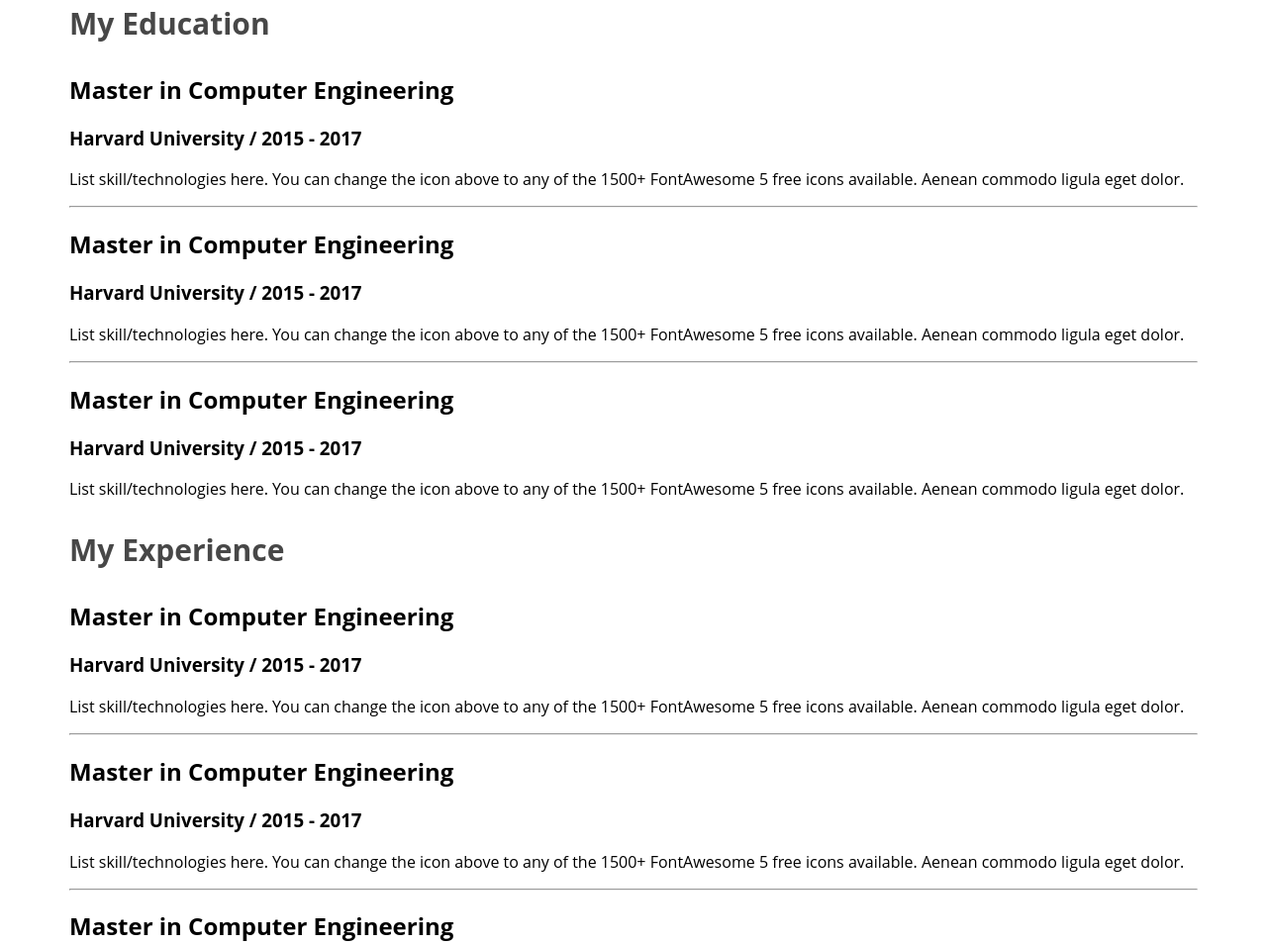
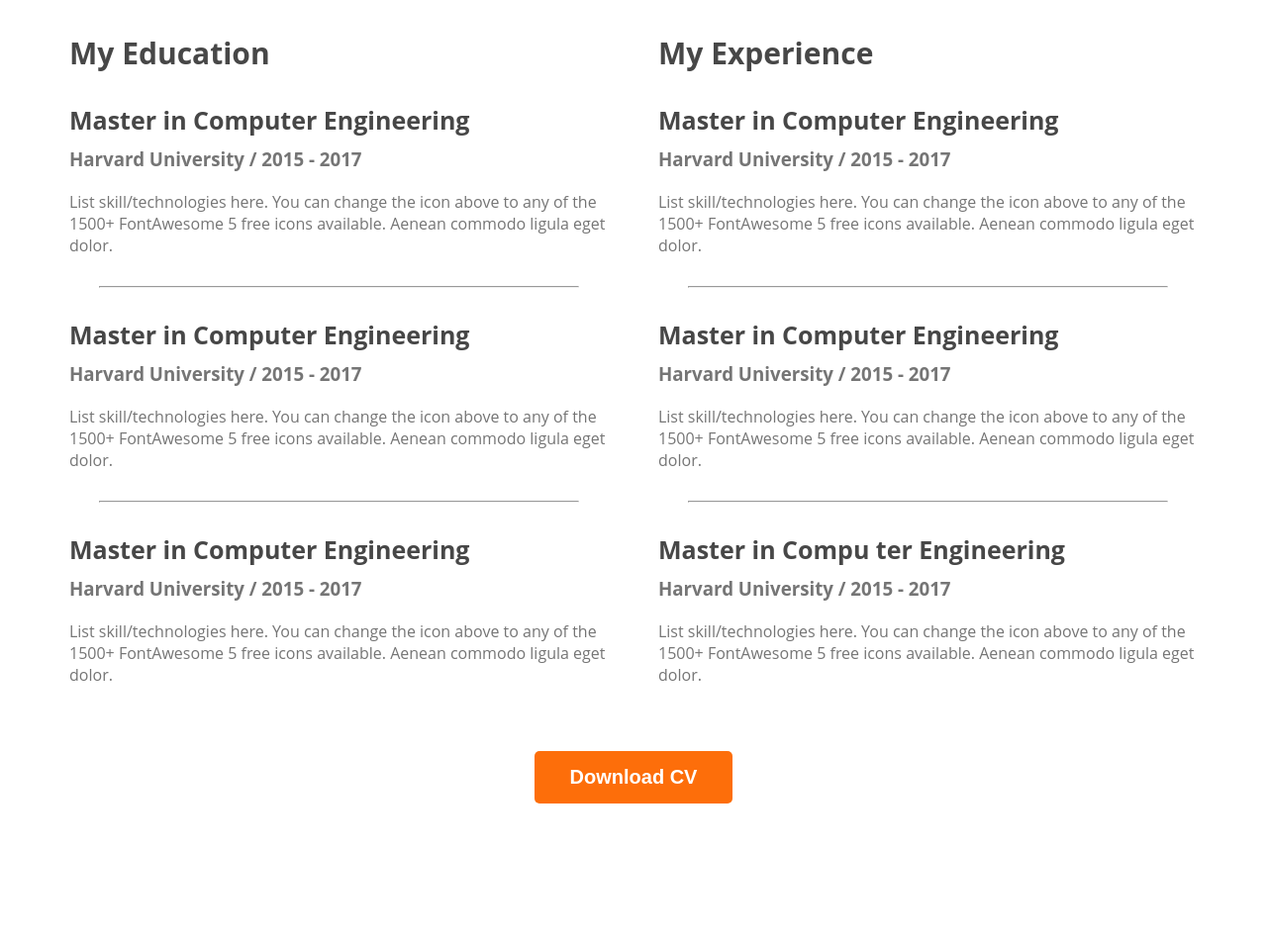
Before and after one commit to imrantahir-1/Developer-portfolio, a plain HTML site: page index.html in a window 1280 px wide. Shown: the part 2382-3337 px from the top of the page at 99% size. After the commit the page ends 3202 px from the top, so only its background shows below. Drawn offline with Linux system fonts and the light colour scheme.

Commit message:
finished the resume section

```diff
--- a/index.html
+++ b/index.html
@@ -148,13 +148,16 @@
                     <hr>
 
                     <div class="resume-items">
-                        <h2 class="resume-item-title">Master in Computer Engineering</h2>
+                        <h2 class="resume-item-title">Master in Compu ter Engineering</h2>
                         <h3 class="resume-item-insitutee">Harvard University / 2015 - 2017</h3>
                         <p class="resume-item-description">List skill/technologies here. You can change the icon above
                             to any of the 1500+ FontAwesome 5 free icons available. Aenean commodo ligula eget dolor.</p>
                     </div>
 
                 </div>
+            </div>
+            <div class="Download-cv">
+                <button class="btn-praimary">Download CV</button>
             </div>
         </section>
     </main>
--- a/style/portfolio.css
+++ b/style/portfolio.css
@@ -160,3 +160,34 @@ main section {
     font-size: 30px;
     font-weight: 700;
 }
+
+.resume-container{
+    display: flex;
+    gap: 50px;
+}
+
+.resume-item-title{
+        color: #474747;
+        font-size: 25px;
+        font-weight: 700;
+        margin-bottom: 10px;
+}
+
+
+.resume-item-insitutee{
+    margin-bottom: 20px;
+    margin-top: 0px;
+}
+
+.resume-item-description ,.resume-item-insitutee{
+    color: #757575;
+}
+
+.resume-container hr{
+    margin: 30px;
+}
+
+.Download-cv{
+    text-align: center;
+    margin-top: 50px;
+}
```
